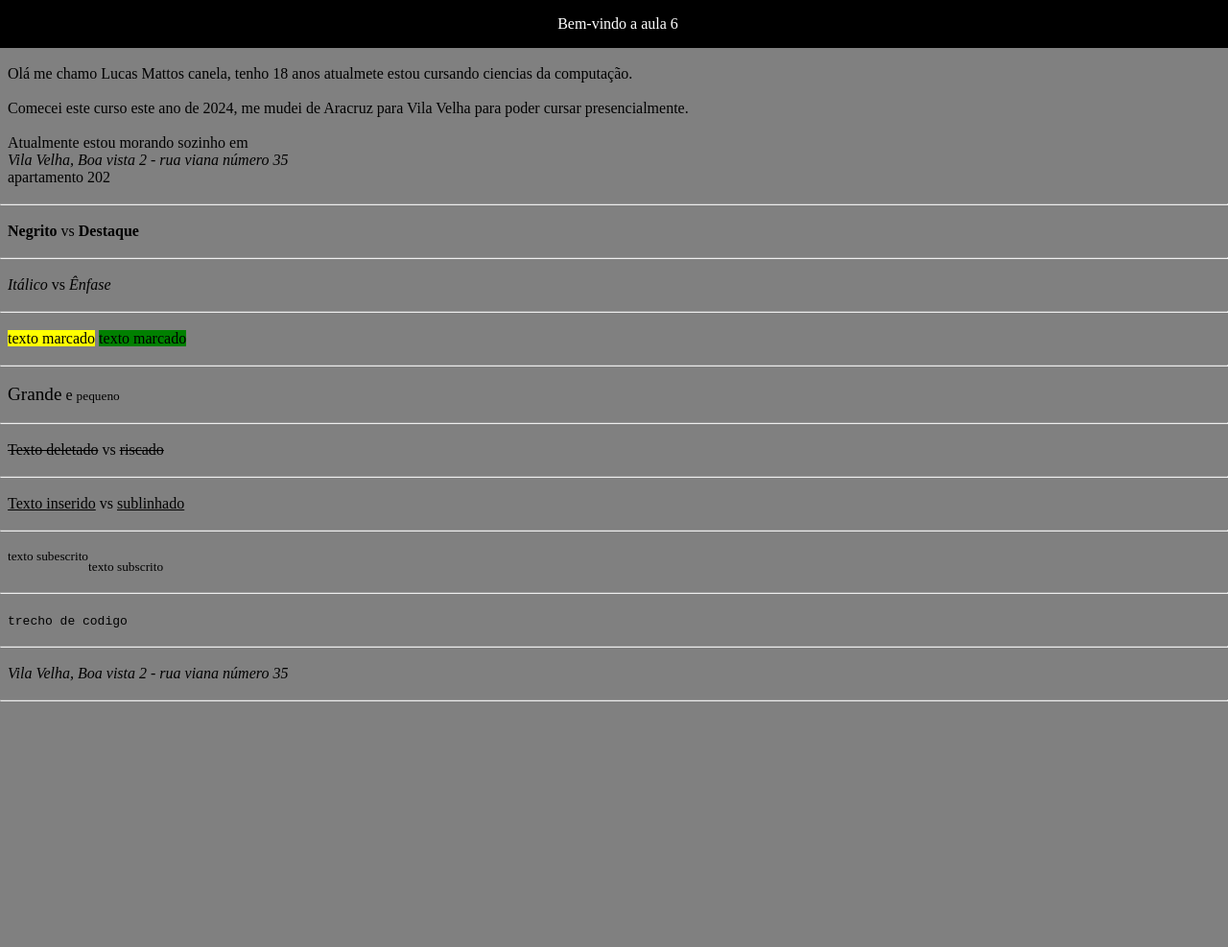
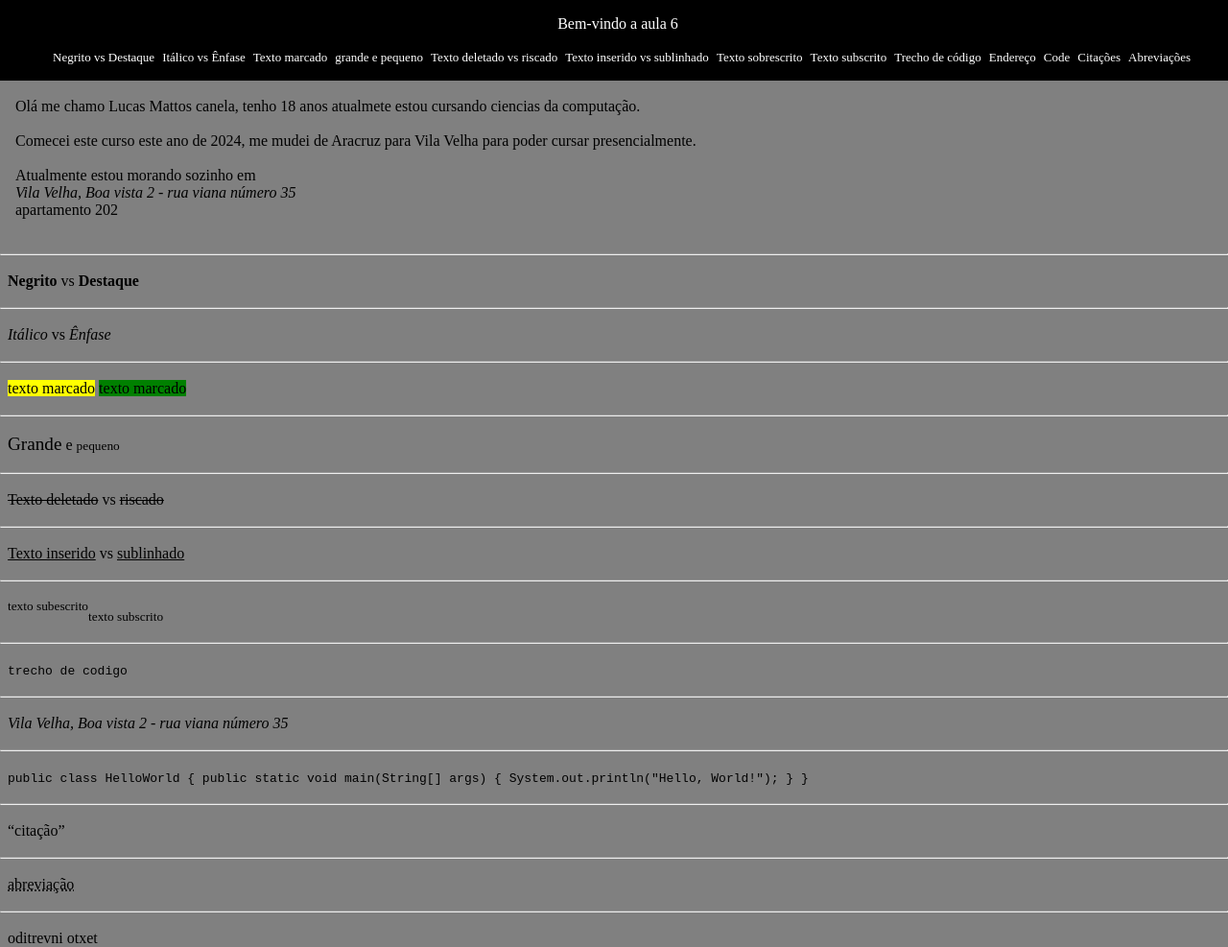
Before and after one commit to Luc6sx/aula-6, a plain HTML site: page aula 6/index.html in a window 1280 px wide. Shown: the whole page at 96% size. Before the commit the page ends 800 px from the top, so only its background shows below. Drawn offline with Linux system fonts and the light colour scheme.

Commit message:
aula 6(concluida) - terminando css

```diff
--- a/aula 6/index.html
+++ b/aula 6/index.html
@@ -17,7 +17,7 @@ main{
     background-color: black;
     padding: 1pc;
     display: flex;
-    align-content: center;
+    align-items: center;
     flex-wrap: wrap;
     flex-direction: column;
 }
@@ -38,34 +38,110 @@ body{
 div{
     padding-left: 0.5pc;
 }
+.lk{
+    font-size: 13px;
+    color: white;
+    display: flex;
+    align-items: center;
+    flex-wrap: wrap;
+    flex-direction: ;
+}
     </style>
 </head>
 <main>
+
     <div class="bv">Bem-vindo a aula 6</div>
-
+    <br>
+<div class="lk">
+    <div>Negrito vs Destaque</div>
+    <div>Itálico vs Ênfase</div>
+    <div>Texto marcado</div>
+    <div>grande e pequeno</div>
+    <div>Texto deletado vs riscado</div>
+    <div>Texto inserido vs sublinhado</div>
+    <div>Texto sobrescrito</div>
+    <div>Texto subscrito</div>
+    <div>Trecho de código</div>
+    <div>Endereço</div>
+    <div>Code</div>
+    <div>Citações </div>
+    <div>Abreviações</div>
+</div>
 </main>
 <body>
     <br>
-    <div class="apresentacao">
-        Olá me chamo Lucas Mattos canela, tenho 18 anos  atualmete estou cursando ciencias da computação.</div>
-    <div><br>
-        Comecei este curso este ano de 2024, me mudei de Aracruz para Vila Velha para poder cursar presencialmente.
-    </div><br>
-    <div>
-        Atualmente estou morando sozinho em <address> Vila Velha, Boa vista 2 - rua viana número 35</address> apartamento 202
+    <div class="app">
+        <div class="apresentacao">
+            Olá me chamo Lucas Mattos canela, tenho 18 anos  atualmete estou cursando ciencias da computação.</div>
+        <div>
+            <br>
+            Comecei este curso este ano de 2024, me mudei de Aracruz para Vila Velha para poder cursar presencialmente.
+        </div>
+        <br>
+        <div>
+            Atualmente estou morando sozinho em <address> Vila Velha, Boa vista 2 - rua viana número 35</address> apartamento 202
+        </div>
+        <img src="" alt="">
     </div>
     <br><hr><br>
 
-        <div><b>Negrito</b> vs <strong>Destaque</strong></div><br><hr><br>
-        <div><i>Itálico</i> vs <em>Ênfase</em></div><br><hr><br>
-        <div><mark>texto marcado</mark> <mark class="mark1">texto marcado</mark></div><br><hr><br>
-        <div><big>Grande</big> e <small>pequeno</small></div><br><hr><br>
-        <div><strike>Texto deletado</strike> vs <del>riscado</del></div><br><hr><br>
-        <div><u>Texto inserido</u> vs <ins>sublinhado</ins></div><br><hr><br>
-        <div><sup>texto subescrito</sup><sub>texto subscrito</sub></div><br><hr><br>
-        <div><code>trecho de codigo</code></div><br><hr><br>
-        <div><address> Vila Velha, Boa vista 2 - rua viana número 35</address></div><br><hr><br>
-
+        <div>
+            <b>Negrito</b> vs <strong>Destaque</strong>
+        </div>
+        <br><hr><br>
+        <div>
+            <i>Itálico</i> vs <em>Ênfase</em>
+        </div>
+        <br><hr><br>
+        <div>
+            <mark>texto marcado</mark> <mark class="mark1">texto marcado</mark>
+        </div>
+        <br><hr><br>
+        <div>
+            <big>Grande</big> e <small>pequeno</small>
+        </div>
+        <br><hr><br>
+        <div>
+            <strike>Texto deletado</strike> vs <del>riscado</del>
+        </div>
+        <br><hr><br>
+        <div>
+            <u>Texto inserido</u> vs <ins>sublinhado</ins>
+        </div>
+        <br><hr><br>
+        <div>
+            <sup>texto subescrito</sup><sub>texto subscrito</sub>
+        </div>
+        <br><hr><br>
+        <div>
+            <code>trecho de codigo</code>
+        </div>
+        <br><hr><br>
+        <div>
+            <address> Vila Velha, Boa vista 2 - rua viana número 35</address>
+        </div>
+        <br><hr><br>
+        <div>
+            <code>
+                        public class HelloWorld {
+                    public static void main(String[] args) {
+                        System.out.println("Hello, World!");
+                    }
+                }
+            </code>
+        </div>
+        <br><hr><br>
+        <div>
+            <q>citação</q>
+        </div>
+        <br><hr><br>
+        <div>
+            <abbr title="">abreviação</abbr>
+        </div>
+        <br><hr><br>
+        <div>
+            <bdo dir="rtl">texto invertido</bdo>
+        </div>
 
 
 </body>
```
